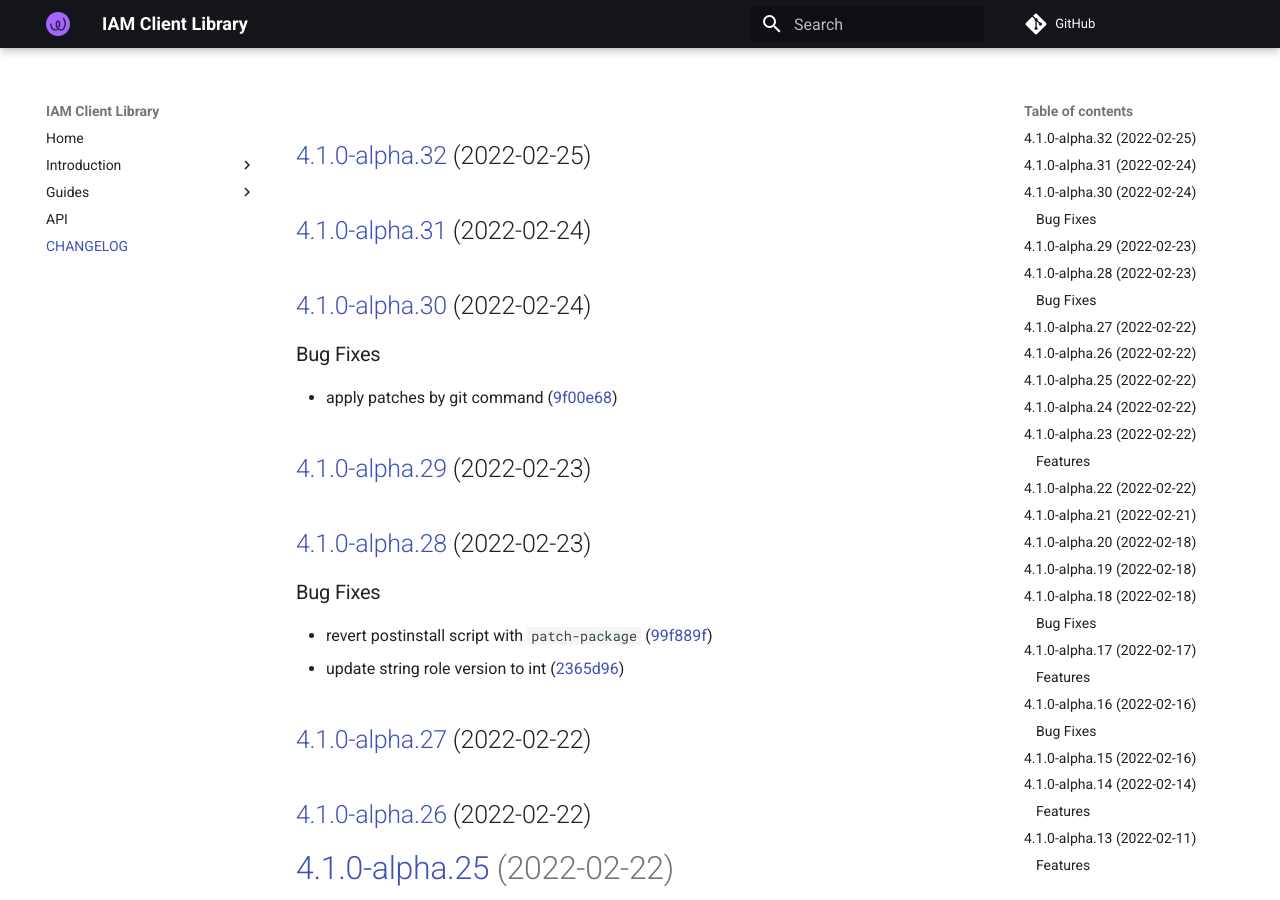
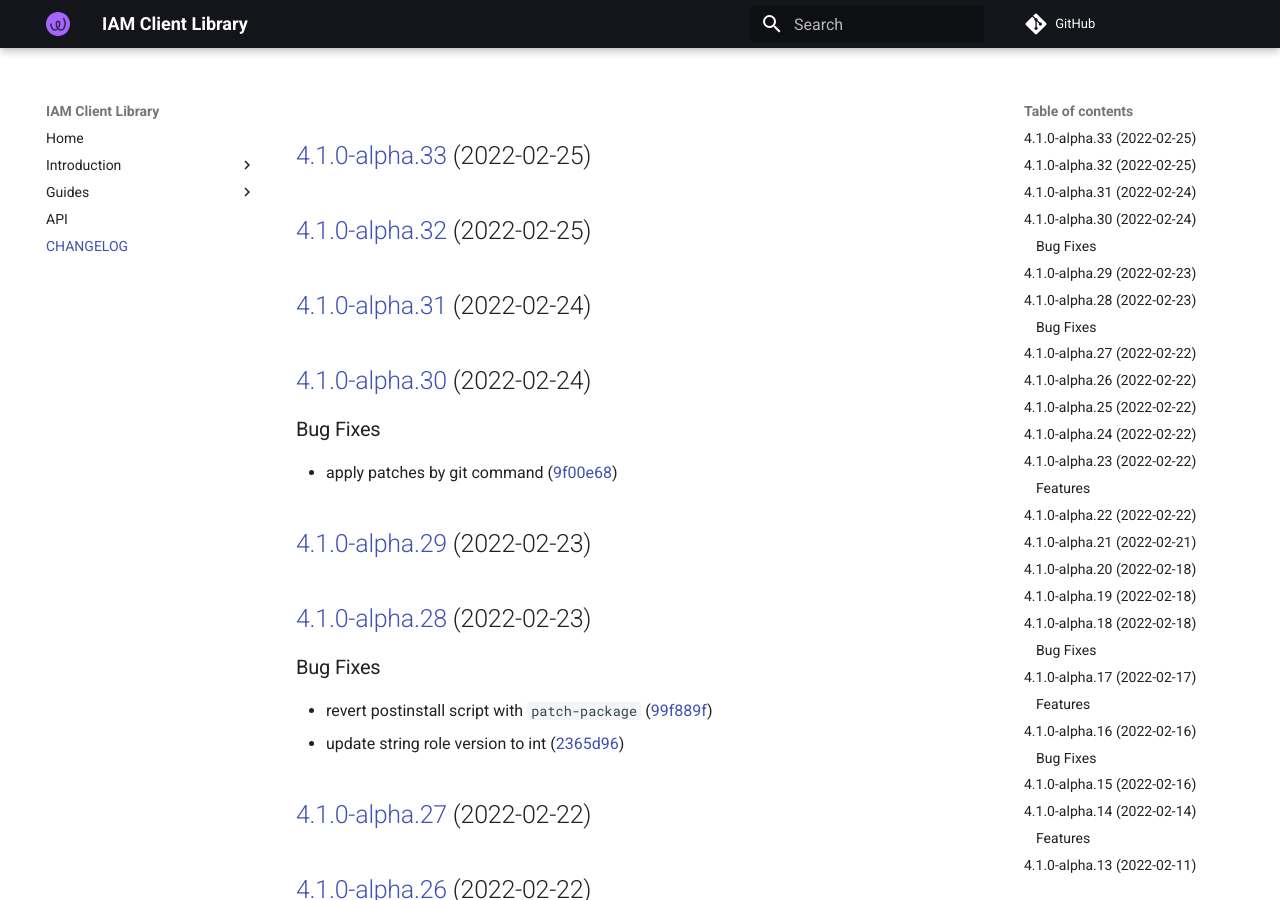
Before and after one commit to energywebfoundation/iam-client-lib, an MkDocs documentation site: the page built from docs/CHANGELOG.md, in a window 1280 px wide and 900 px high. Built offline with MkDocs 1.6.1 and Material for MkDocs 9.7.7, drawn with Linux system fonts in a browser that asks for light colours; comment, search, counter and statistics services are not loaded.

Commit message:
chore(release): 4.1.0-alpha.33 [skip ci]
## [4.1.0-alpha.33](https://github.com/energywebfoundation/iam-client-lib/compare/v4.1.0-alpha.32...v4.1.0-alpha.33) (2022-02-25)

```diff
--- a/docs/CHANGELOG.md
+++ b/docs/CHANGELOG.md
@@ -1,3 +1,5 @@
+## [4.1.0-alpha.33](https://github.com/energywebfoundation/iam-client-lib/compare/v4.1.0-alpha.32...v4.1.0-alpha.33) (2022-02-25)
+
 ## [4.1.0-alpha.32](https://github.com/energywebfoundation/iam-client-lib/compare/v4.1.0-alpha.31...v4.1.0-alpha.32) (2022-02-25)
 
 ## [4.1.0-alpha.31](https://github.com/energywebfoundation/iam-client-lib/compare/v4.1.0-alpha.30...v4.1.0-alpha.31) (2022-02-24)
--- a/package.json
+++ b/package.json
@@ -1,6 +1,6 @@
 {
   "name": "iam-client-lib",
-  "version": "4.1.0-alpha.32",
+  "version": "4.1.0-alpha.33",
   "description": "Library for Decentralized Identity and Access Management",
   "main": "dist/index.js",
   "module": "dist/index.esm.js",
```
